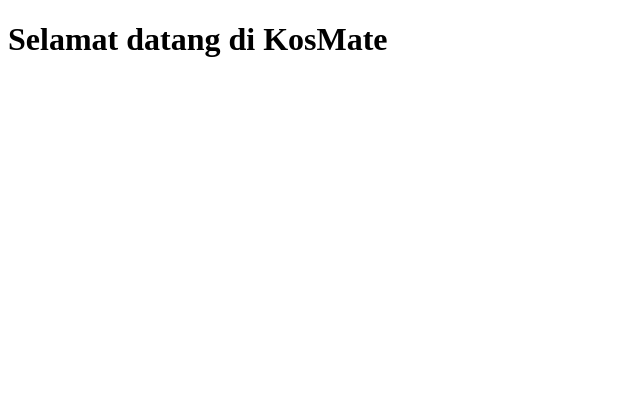
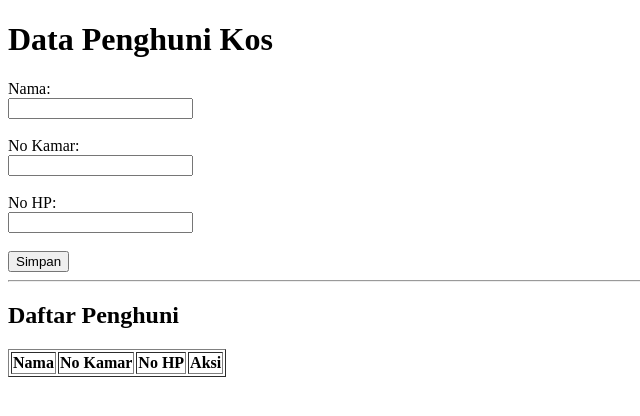
Before and after one commit to DheaIyaa6/kosmate, a plain HTML site: page index.html in a window 1280 px wide. Shown: the whole page, without its empty margins (0-640 px from the left). Drawn offline with Linux system fonts and the light colour scheme.

Commit message:
revisi html

```diff
--- a/index.html
+++ b/index.html
@@ -1,9 +1,41 @@
 <!DOCTYPE html>
 <html>
 <head>
-    <title>KosMate</title>
+    <title>KosMate - Data Penghuni</title>
+    <link rel="stylesheet" href="style.css">
 </head>
+
 <body>
-    <h1>Selamat datang di KosMate</h1>
+
+<h1>Data Penghuni Kos</h1>
+
+<form id="formPenghuni">
+    Nama:<br>
+    <input type="text" id="nama"><br><br>
+
+    No Kamar:<br>
+    <input type="text" id="kamar"><br><br>
+
+    No HP:<br>
+    <input type="text" id="hp"><br><br>
+
+    <button type="button" onclick="tambahData()">Simpan</button>
+</form>
+
+<hr>
+
+<h2>Daftar Penghuni</h2>
+
+<table border="1" id="tabelPenghuni">
+    <tr>
+        <th>Nama</th>
+        <th>No Kamar</th>
+        <th>No HP</th>
+        <th>Aksi</th>
+    </tr>
+</table>
+
+<script src="script.js"></script>
+
 </body>
 </html>
```
